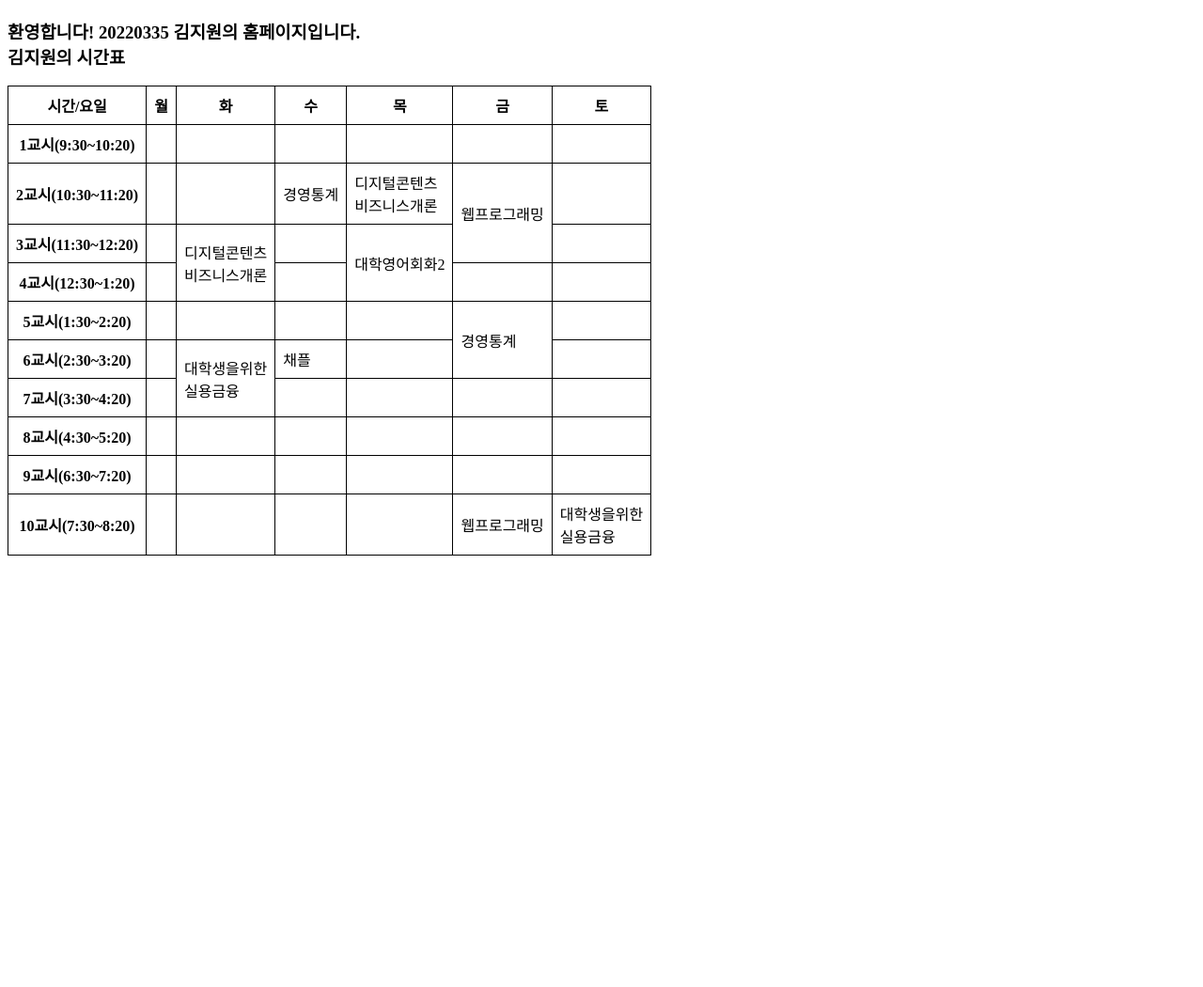
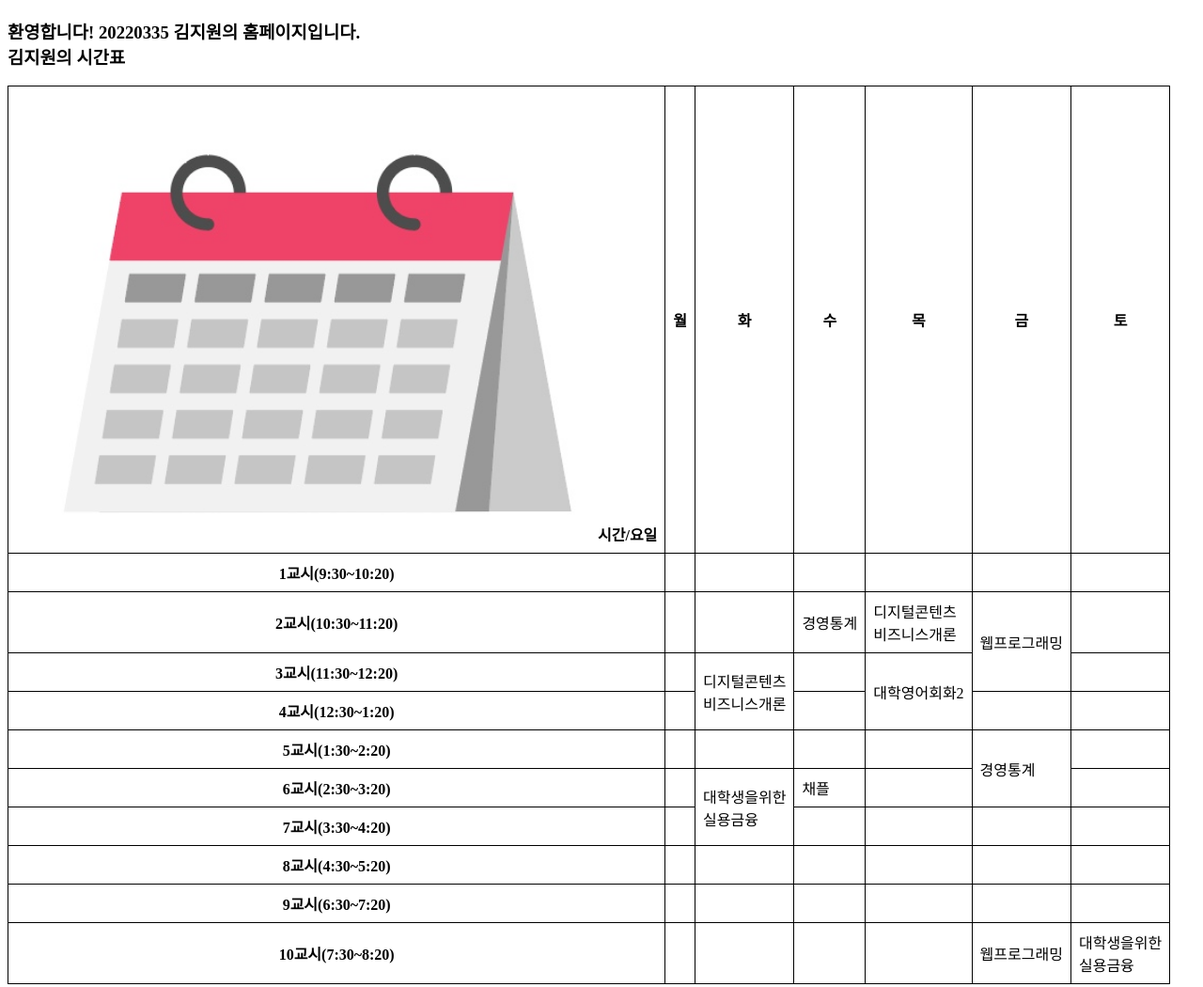
Before and after one commit to ji0502won/ji0502won.github.io, a plain HTML site: page index.html in a window 1280 px wide. Shown: the whole page at 94% size. Before the commit the page ends 800 px from the top, so only its background shows below. Drawn offline with Linux system fonts and the light colour scheme.

```diff
--- a/index.html
+++ b/index.html
@@ -17,7 +17,7 @@
 	</h3>
     <table>
 		<tr>
-			<th>시간/요일</th>
+			<th><img src='달력.png'>시간/요일</th>
 			<th>월</th>
 			<th>화</th>
 			<th>수</th>
```
Also changed, not shown: 달력.png (added).
